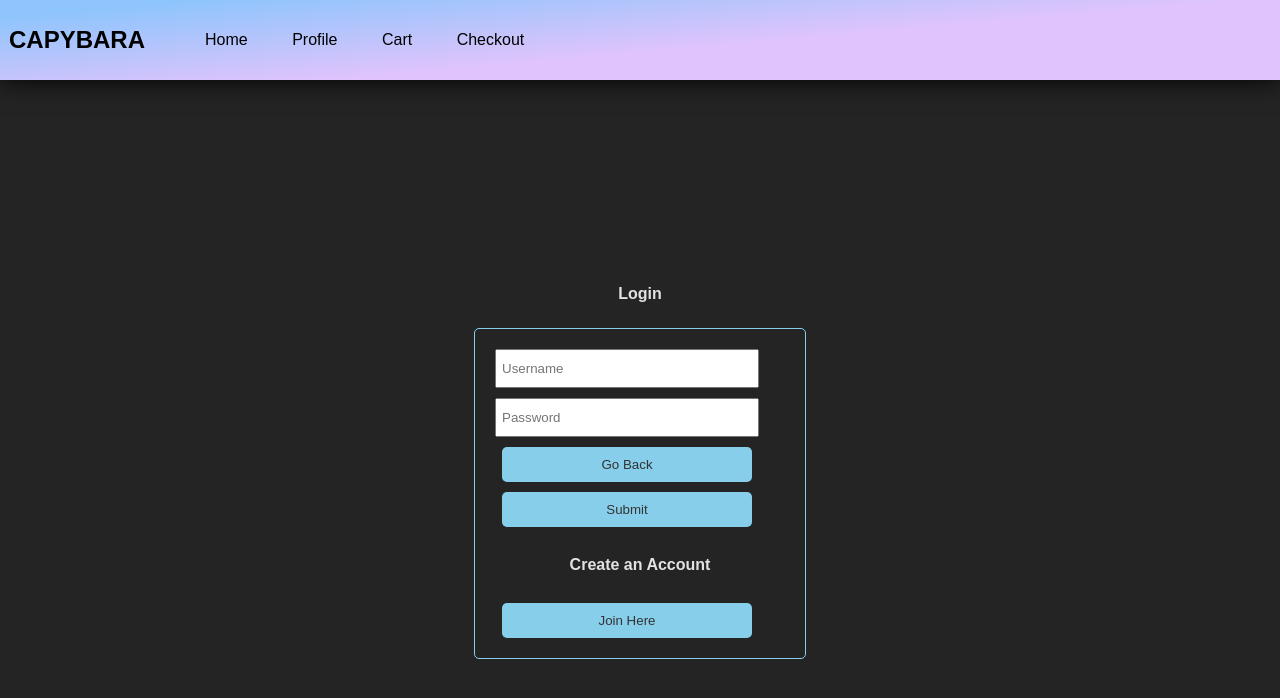
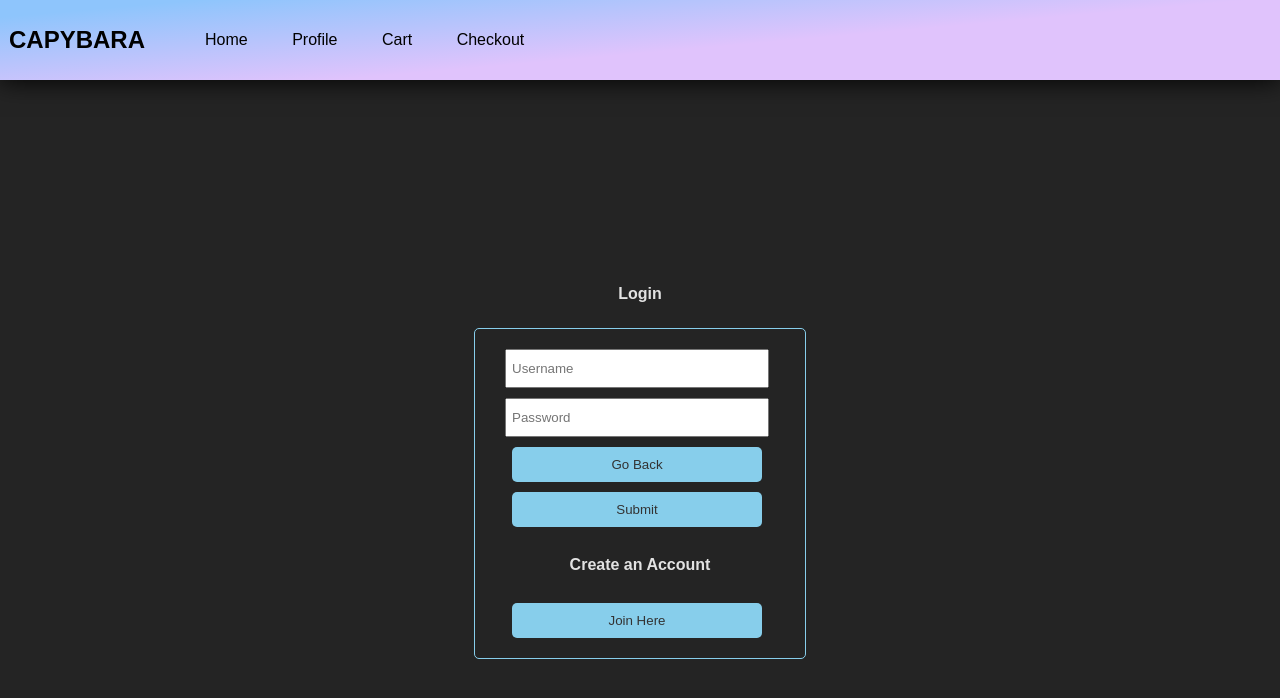
Before and after one commit to ACC-Capstone-Ren/capybara-market, a React (Vite) app in the folder CappyMarket/: page /Profile in a window 1280 px wide. Shown: the top 698 px of the page. Built offline with nearby package versions, Linux system fonts and the light colour scheme.

Commit message:
CSS Login updated

```diff
--- a/CappyMarket/src/style/login.css
+++ b/CappyMarket/src/style/login.css
@@ -27,3 +27,11 @@ body {
     border-radius: 5px;
 
 }
+
+.username, .password {
+    margin-left: 15px;
+}
+
+.bkHome, .btnSubmit, .btnSignUp {
+    margin-left: 22px;
+}
```
